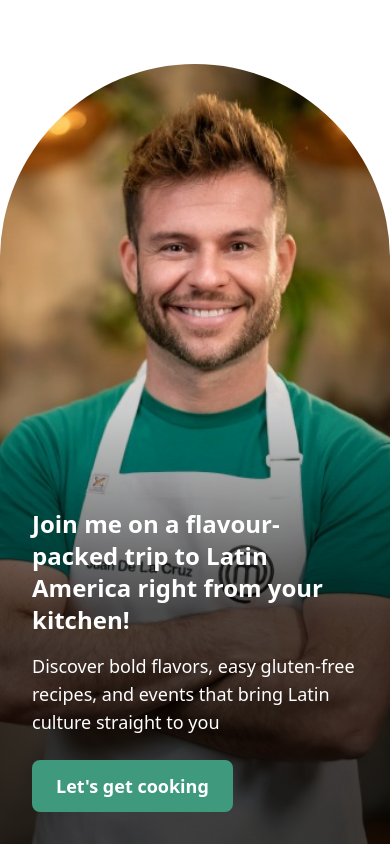
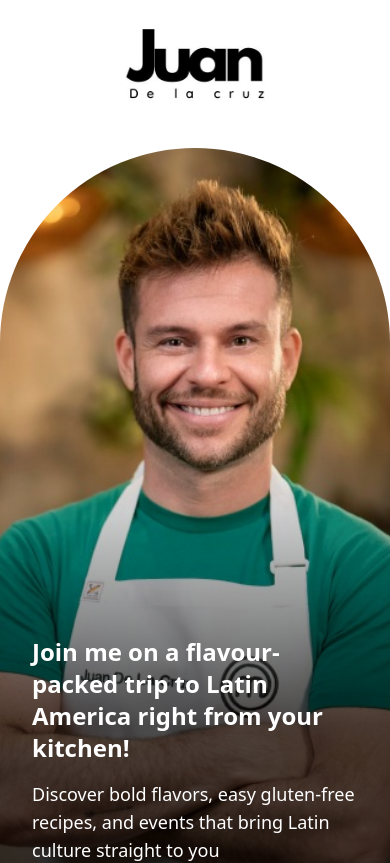
Before and after one commit to colorojo7/delacruzcooks, a React (Vite) app: page / in a window 390 px wide. Shown: the top 863 px of the page. Built offline with nearby package versions, Linux system fonts and the light colour scheme.

Commit message:
recipie humita

```diff
--- a/src/components/Sections/SectionHero.jsx
+++ b/src/components/Sections/SectionHero.jsx
@@ -37,7 +37,7 @@ const SectionHero = () => {
         };
       }, []);
   return (
-    <div className="h-full pt-16 md:pt-28 md:pb-8">
+    <div className="h-full pt-5 md:pt-28 md:pb-8">
 
 
     <div
--- a/src/pages/LandingPage.jsx
+++ b/src/pages/LandingPage.jsx
@@ -11,7 +11,9 @@ const LandingPage = () => {
   return (
     <div>
         <NavBar/>
-
+        <div className='flex justify-center'>
+        <img src="/images/juan/JuanLogoWhite.png" className="md:hidden h-32 "/>
+        </div>
         <Section className="h-dvh">
             <SectionHero/>
         </Section>
```
Also changed, not shown: 5 other files (tests, documents, lock files or other folders).
